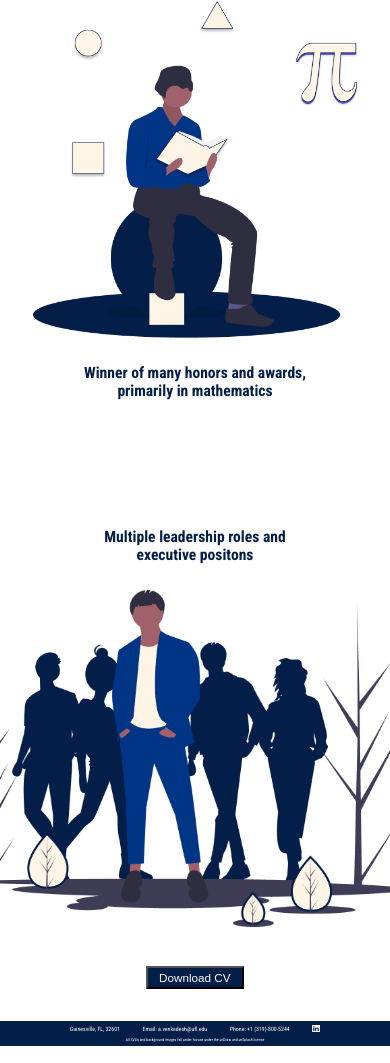
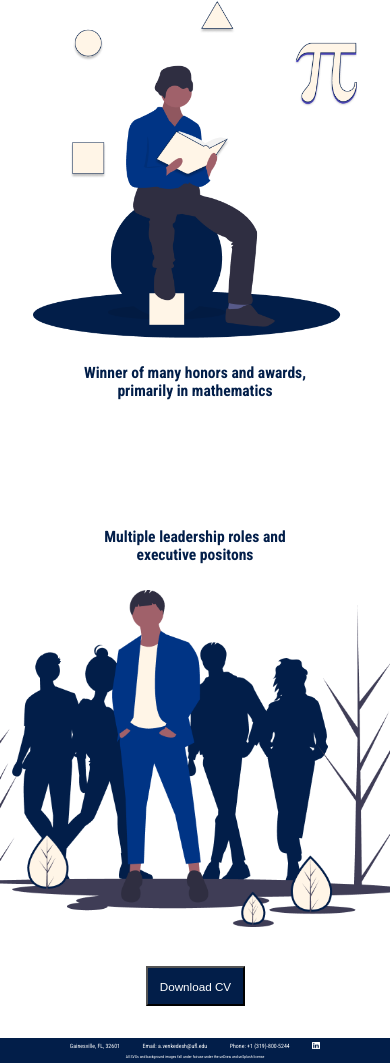
Before and after one commit to AVenkedesh/portfolio, a plain HTML site: page CV.html in a window 390 px wide. Shown: the part 737-1800 px from the top of the page. Drawn offline with Linux system fonts and the light colour scheme.

Commit message:
Update style.css

```diff
--- a/style.css
+++ b/style.css
@@ -693,7 +693,7 @@ article {
 
     #first-pic {
         margin:0;
-        width:45%;
+        width:50%;
         height:auto;
         box-shadow: -5px 5px #021e49;
         animation: grow-shadow 1s;
@@ -893,8 +893,9 @@ article {
     }
 
     .cv-button button {
-        width:25vw;
-        height:6vw;
+        width:auto;
+        height:auto;
+        padding: 3vw;
         font-size: 3vw;
     }
 
```
